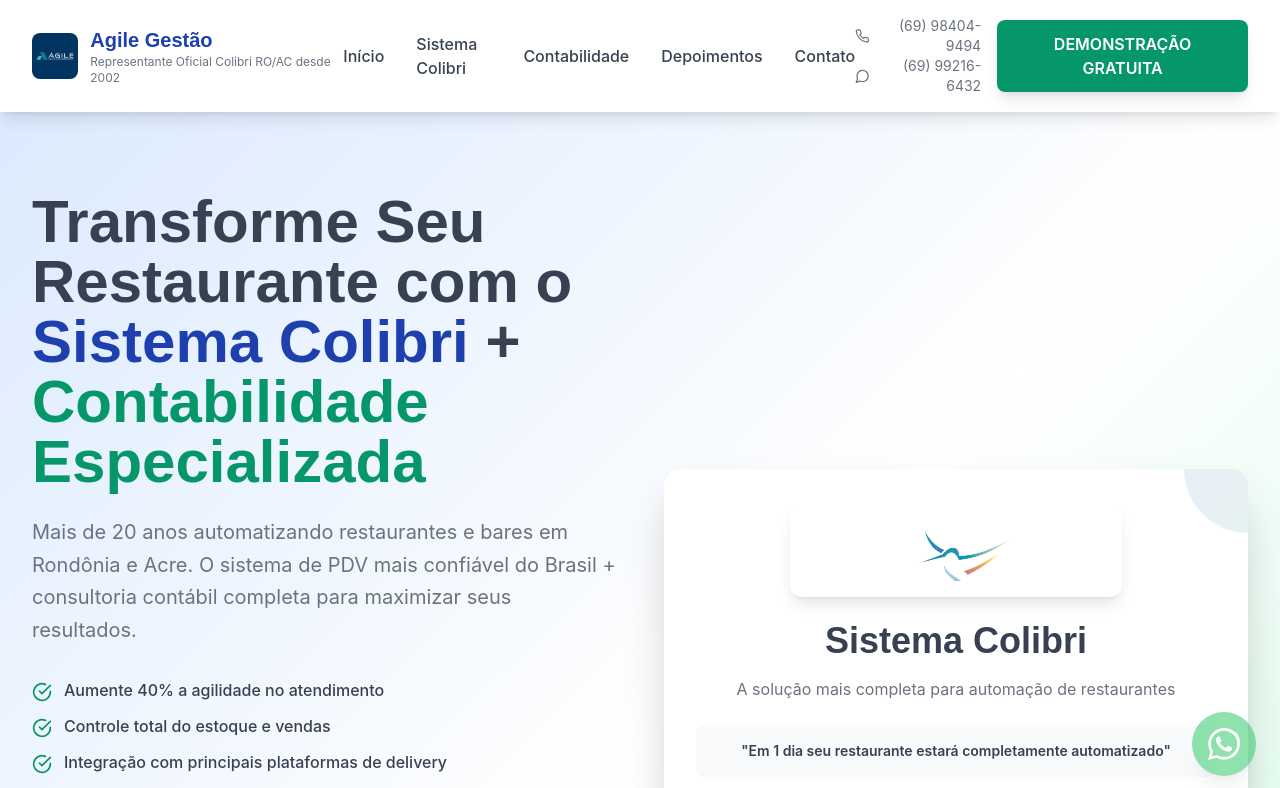
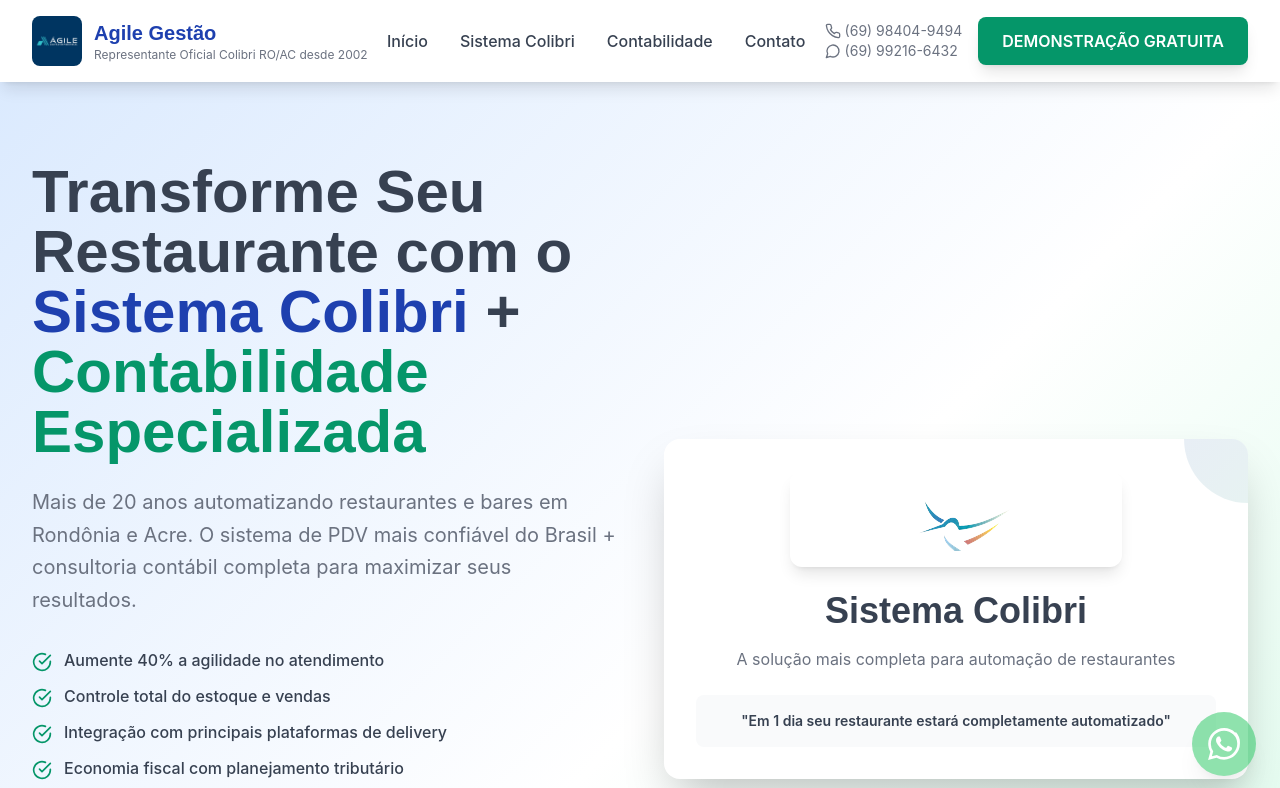
Before and after one commit to wanderleymp/agile-landing, a Next.js app: page / in a window 1280 px wide. Shown: the top 788 px of the page. Built offline with nearby package versions, Linux system fonts and the light colour scheme.

Commit message:
Temporarily disable TestimonialsSection and navigation link - waiting for correct testimonials content

```diff
--- a/src/app/page.tsx
+++ b/src/app/page.tsx
@@ -6,7 +6,7 @@
 import ColibriSection from '@/components/ColibriSection'
 import TrustSection from '@/components/TrustSection'
 import ContabilidadeSection from '@/components/ContabilidadeSection'
-import TestimonialsSection from '@/components/TestimonialsSection'
+// import TestimonialsSection from '@/components/TestimonialsSection'
 import CTASection from '@/components/CTASection'
 import ContactSection from '@/components/ContactSection'
 import FAQSection from '@/components/FAQSection'
@@ -21,7 +21,7 @@
       <ColibriSection />
       <TrustSection />
       <ContabilidadeSection />
-      <TestimonialsSection />
+      {/* <TestimonialsSection /> */}
       <CTASection />
       <FAQSection />
       <ContactSection />
--- a/src/components/Header.tsx
+++ b/src/components/Header.tsx
@@ -23,7 +23,7 @@
     { name: 'Início', href: '#inicio' },
     { name: 'Sistema Colibri', href: '#colibri' },
     { name: 'Contabilidade', href: '#contabilidade' },
-    { name: 'Depoimentos', href: '#depoimentos' },
+    // { name: 'Depoimentos', href: '#depoimentos' },
     { name: 'Contato', href: '#contato' },
   ]
 
```
